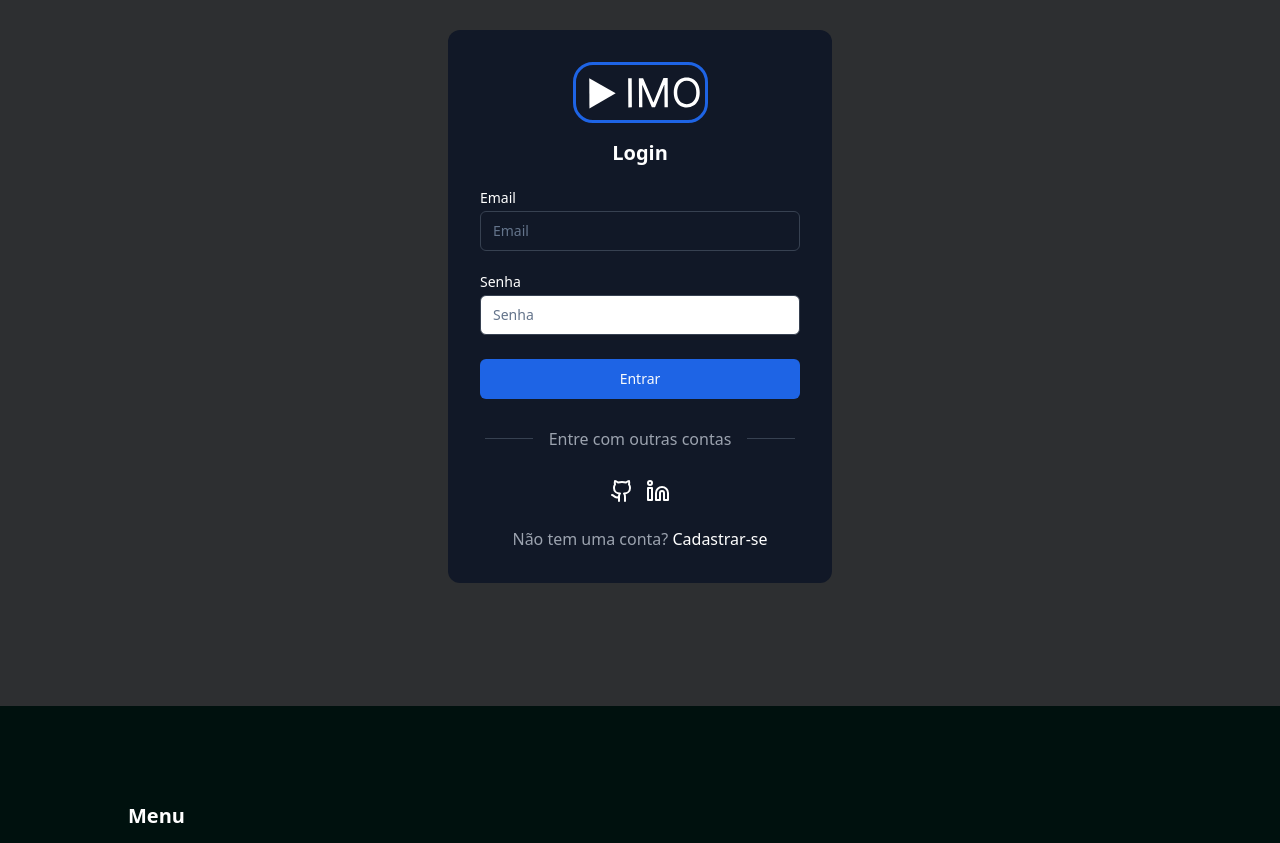
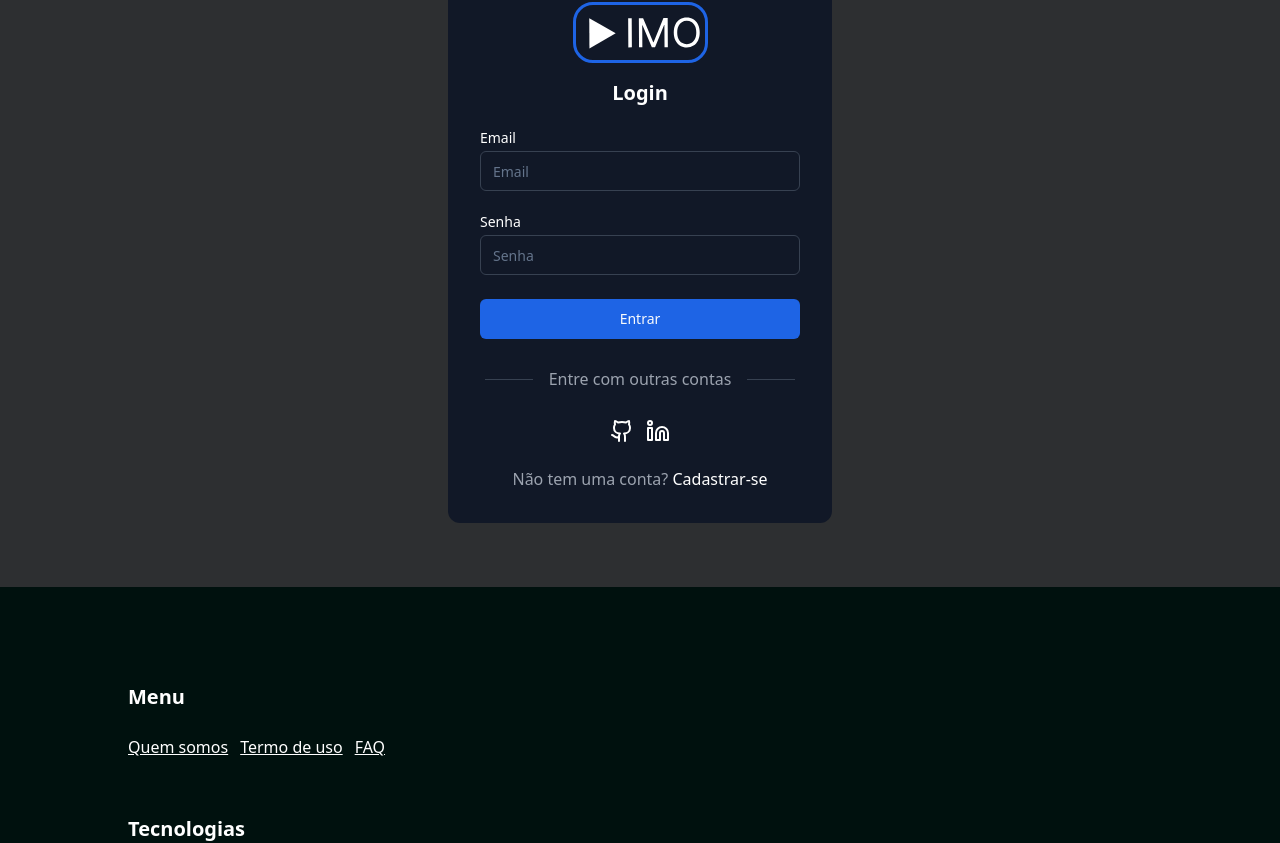
Before and after one commit to imofatec/imo, a React (Vite) app in the folder frontend/: page /login in a window 1280 px wide. Shown: the part 230-1073 px from the top of the page. Built offline with nearby package versions, Linux system fonts and the light colour scheme.

Commit message:
♻ refactor: Cadastro, login e rotas

```diff
--- a/frontend/src/components/ui/inputlabel.jsx
+++ b/frontend/src/components/ui/inputlabel.jsx
@@ -2,12 +2,12 @@ import { Input } from "@/components/ui/input"
 import { Label } from "@/components/ui/label"
 
 export function InputLabel(props) {
-    const { type, id, name, placeholder, label, classname } = props
+    const { type, id, name, placeholder, label } = props
 
     return (
         <div className="grid w-full max-w-sm items-center gap-1.5">
             <Label htmlFor={id}>{label}</Label>
-            <Input type={type} id={id} name={name} placeholder={placeholder} className={classname} />
+            <Input type={type} id={id} name={name} placeholder={placeholder} className="border bg-custom-blue border-custom-border-gray focus:border-custom-light-blue" />
         </div>
     )
 }
--- /dev/null
+++ b/frontend/src/components/ui/titulo.jsx
@@ -0,0 +1,8 @@
+import { useEffect } from "react"
+
+export function Titulo( { titulo } ){
+    useEffect(() => {
+        document.title = titulo;
+      }, [titulo]);
+      return null;
+}
--- a/frontend/src/layouts/Footer.jsx
+++ b/frontend/src/layouts/Footer.jsx
@@ -1,24 +1,32 @@
+import { Link } from "react-router-dom"
 
 
 export default function Footer() {
     return (
         <footer className=" flex flex-col bg-custom-footer-dark  px-32 text-white mx-auto w-full " >
-            <div className=" mb-10 ">
+            <div className=" mb-24 ">
 
                 <div className=" flex flex-col mt-24 ">
                     <label className=" text-xl font-semibold ">
                         Menu
                     </label>
                     <div className=" mt-6 ">
-                    <a href="  " className=" underline ">
+
+                    <Link to = {""}>
+                    <a className=" underline ">
                         Quem somos
                     </a>
-                    <a href="  " className=" underline px-3 ">
+                    </Link>
+                    <Link to = {""}>
+                    <a className=" underline px-3 ">
                         Termo de uso
                     </a>
-                    <a href="  " className=" underline ">
+                    </Link>
+                    <Link to = {""}>
+                    <a className=" underline ">
                         FAQ
                     </a>
+                    </Link>
                 </div>
                 </div>
 
--- a/frontend/src/layouts/Header.jsx
+++ b/frontend/src/layouts/Header.jsx
@@ -3,7 +3,6 @@ import LogoIMO from "@/assets/LogoIMO.svg"
 import { Button } from "@/components/ui/button";
 import { Input } from "@/components/ui/input"
 import { Search } from "lucide-react";
-import { Outlet } from "react-router-dom";
 import { Link } from "react-router-dom";
 
 const headerItens = ["Data Science", "Devops", "Hardware", "Design", "Back End", "Front End"] // contem todos os botoes do header ciano
@@ -17,7 +16,7 @@ export default function Header() {
 
             <div className="bg-custom-header-dark-purple h-20 flex justify-around items-center">
 
-                <Link to="/">
+                <Link to={"/"}>
                     <img src={LogoIMO} className="cursor-pointer"></img>
                 </Link>
 
@@ -32,11 +31,18 @@ export default function Header() {
 
                 <div className="flex align-middle items-center">
                     <Button className="">
+                        <Link to ={"/cadastro"}>
                         Criar Conta
+                        </Link>
                     </Button>
+
                     <Button className="">
+                    <Link to ={"/login"}>
                         Fazer Login
+                        </Link>
+
                     </Button>
+
                 </div>
 
             </div>
--- a/frontend/src/layouts/Layout.jsx
+++ b/frontend/src/layouts/Layout.jsx
@@ -5,7 +5,7 @@ import { Outlet } from 'react-router-dom';
 /*
     Esta página serve como um molde para todas outras.
     */
-export default function Layout( {children} ) {
+export default function Layout() {
   return (
     <div className="flex flex-col min-h-screen">
       <Header />
--- a/frontend/src/pages/Index.jsx
+++ b/frontend/src/pages/Index.jsx
@@ -1,7 +1,9 @@
+import { Titulo } from "@/components/ui/titulo";
 
 export default function Index() {
     return (
         <div>
+            <Titulo titulo={ "IMO" } />
         </div>
     )
 }
--- a/frontend/src/pages/SignIn.jsx
+++ b/frontend/src/pages/SignIn.jsx
@@ -3,12 +3,16 @@ import { Button } from "@/components/ui/button"
 import { Link } from "react-router-dom"
 import { Logo } from "@/components/ui/logo"
 import { Github, Linkedin } from "lucide-react"
+import { Titulo } from "@/components/ui/titulo"
 
 export default function SignIn() {
 
     return (
-        <div className="flex justify-center items-center h-screen bg-custom-gray">
-            <div className="p-8 space-y-6 w-96 text-white bg-custom-blue rounded-xl">
+<>
+<Titulo titulo={"Login"}></Titulo>
+
+        <div className="flex justify-center items-center bg-custom-gray">
+            <div className="p-8 space-y-6 w-96 text-white bg-custom-blue rounded-xl my-16 ">
 
                 <div className="flex flex-col items-center">
                     <Logo/>
@@ -17,9 +21,9 @@ export default function SignIn() {
                     </h1>
                 </div>
 
-                <InputLabel type="text" id="email" name="email" placeholder="Email" label="Email" classname="bg-custom-blue text-white border border-custom-border-gray focus:border-custom-light-blue" />
+                <InputLabel type="text" id="email" name="email" placeholder="Email" label="Email" />
 
-                <InputLabel type="password" id="password" name="password" placeholder="Senha" label="Senha" classname="border border-custom-border-gray focus:border-custom-light-blue" />
+                <InputLabel type="password" id="password" name="password" placeholder="Senha" label="Senha" />
 
                 <Button className="w-full bg-custom-light-blue">Entrar</Button>
 
@@ -38,5 +42,6 @@ export default function SignIn() {
                 </div>
             </div>
         </div>
+        </>
     )
 }
--- a/frontend/src/pages/SignUp.jsx
+++ b/frontend/src/pages/SignUp.jsx
@@ -3,13 +3,16 @@ import { InputLabel } from "@/components/ui/inputlabel"
 import { Link } from "react-router-dom"
 import { Logo } from "@/components/ui/logo"
 import { Github, Linkedin } from "lucide-react"
-
+import { Titulo } from "@/components/ui/titulo"
 
 export default function SignUp() {
 
     return (
-        <div className="flex justify-center items-center h-screen bg-custom-gray">
-            <div className="w-96 p-8 space-y-6 text-white bg-custom-blue rounded-xl">
+        <>
+        <Titulo titulo={"Cadastro"}></Titulo>
+
+        <div className="flex justify-center items-center bg-custom-gray ">
+            <div className="w-96 p-8 space-y-6 text-white bg-custom-blue rounded-xl my-16 ">
 
                 <div className="flex flex-col items-center">
                     <Logo />
@@ -18,15 +21,15 @@ export default function SignUp() {
                     </h1>
                 </div>
 
-                <InputLabel type="text" id="email" name="email" placeholder="Email" label="Email" classname="border border-custom-border-gray focus:border-custom-light-blue" />
+                <InputLabel type="text" id="email" name="email" placeholder="Email" label="Email" />
 
                 {/* <InputLabel type="text" id="email" name="email" placeholder="Email" label="Email" classname="text-black border border-custom-border-gray focus:border-custom-light-blue" /> */}
 
-                <InputLabel type="text" id="username" name="username" placeholder="Username" label="Username" className="border border-custom-border-gray focus:border-custom-light-blue" />
+                <InputLabel type="text" id="username" name="username" placeholder="Username" label="Username" />
 
-                <InputLabel type="password" id="password" name="password" placeholder="Senha" label="Senha" className="border border-custom-border-gray focus:border-custom-light-blue" />
+                <InputLabel type="password" id="password" name="password" placeholder="Senha" label="Senha" />
 
-                <InputLabel type="password" id="password-confirm" name="password-confirm" placeholder="Confirmar senha" label="Confirmar senha" className="border border-custom-border-gray focus:border-custom-light-blue" />
+                <InputLabel type="password" id="password-confirm" name="password-confirm" placeholder="Confirmar senha" label="Confirmar senha" />
 
                 <Button className="w-full bg-custom-light-blue">Cadastrar-se</Button>
 
@@ -46,5 +49,7 @@ export default function SignUp() {
                 </div>
             </div>
         </div>
+        </>
+
     )
 }
```
